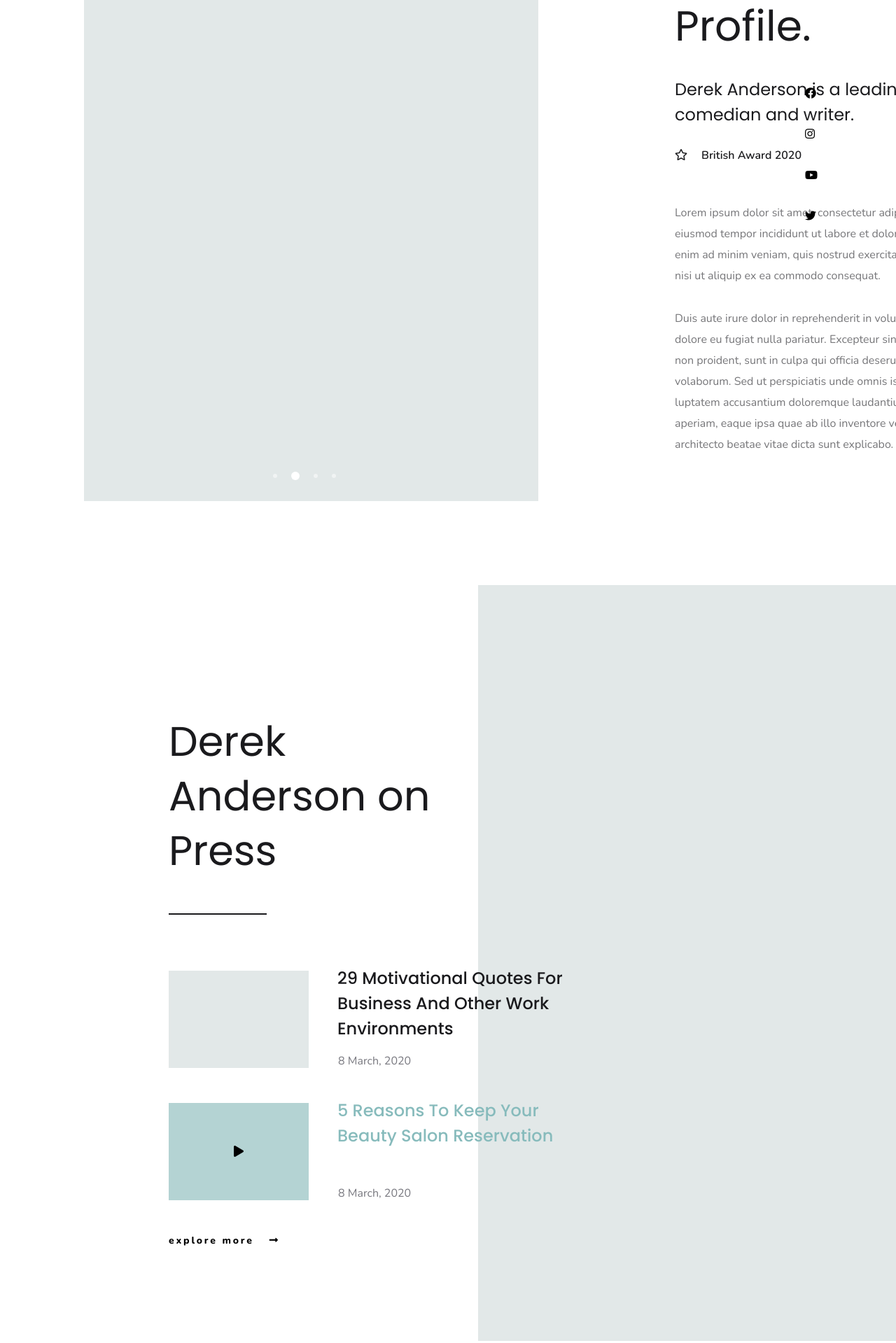
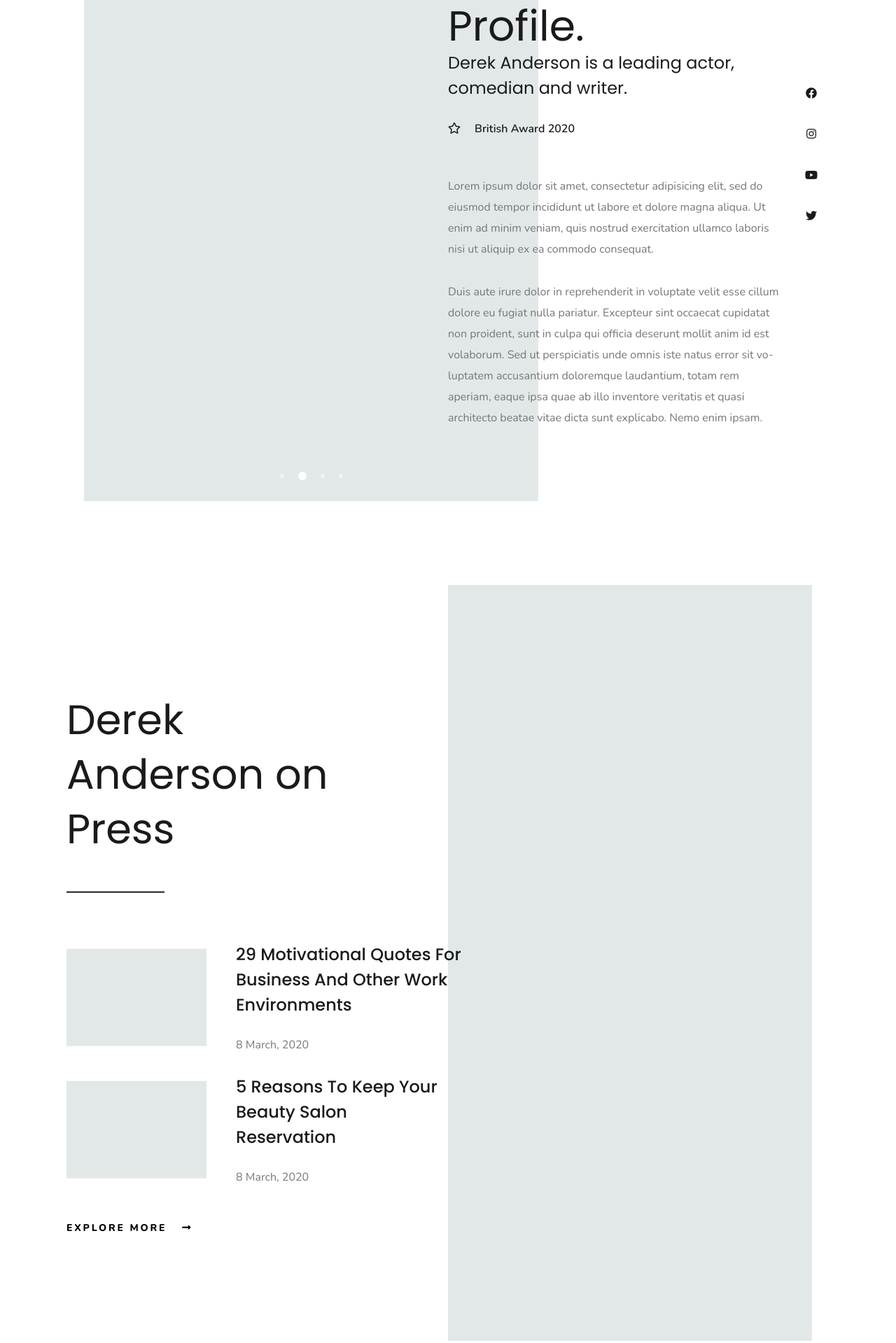
Before and after one commit to NataliKomarova/MITALENT, a plain HTML site: page index.html in a window 1280 px wide. Shown: the part 1432-3351 px from the top of the page at 70% size. Drawn offline with nearby package versions, Linux system fonts and the light colour scheme.

Commit message:
2, 3 screen changes sizing and structures

```diff
--- a/CSS/_base.scss
+++ b/CSS/_base.scss
@@ -78,6 +78,10 @@ header{
     }
 }
 
+.photo-page:last-child{
+    margin: 0;
+}
+
 footer{
     height: 230px;
     position: relative;
--- a/CSS/_profile.scss
+++ b/CSS/_profile.scss
@@ -169,6 +169,11 @@
     position: relative;
     box-sizing: border-box;
 
+    .photo-slider-control-block{
+        width: 50%;
+        height: 100%;
+    }
+
     .photo-slider-control {
         width: 649px;
         height: 100%;
@@ -177,21 +182,16 @@
     }
 
     .about-person {
-        flex-grow: 1;
         height: 100%;
-        position: relative;
     }
 
     .person-content{
+        flex-grow: 1;
         width: 477px;
-        position: absolute;
-        left: 195px;
-        top: 91px;
+        margin-top: 91px;
     }
 
-    .about-person-controls{
-        width: 100%;
-    }
+
 
     .about-person-pages{
         padding-left: 0;
@@ -272,19 +272,27 @@
         padding-left: 0;
         list-style: none;
         margin: 0;
+        flex-direction: column;
     }
 
     .social-network{
-        padding-bottom: 40px;
+        margin-bottom: 40px;
+        text-decoration: unset;
+        color:$primary-color;
+        &:hover{
+            color: rgba(26, 26, 29, 0.5);
+            }
     }
 }
 
 .third-screen{
     height: 1080px;
+    padding: 120px;
+    padding-top: 0px;
     position: relative;
 
     .left-info-block{
-        width: 960px;
+        width: 50%;
         height: 100%;
         position: relative;
     }
@@ -292,8 +300,9 @@
     .left-info-content{
         width: 570px;
         position: absolute;
-        left: 241px;
-        top: 185px;
+        left: 50%;
+        top: 50%;
+        transform: translate(-50%, -50%);
     }
 
     .left-title{
@@ -313,57 +322,64 @@
     }
 
     .left-article{
-        position: relative;
         height: 139px;
+        width: 100%;
         margin-bottom: 50px;
+
+        &:hover{
+
+            .article-title{
+                color: #87bbbc;
+            }
+
+            .article-photo{
+                background-color: #b4d3d3;
+                i{
+                    display: inline-block;
+                    position: relative;
+                    left: 50%;
+                    top: 50%;
+                    transform: translate(-50%, -50%);
+                }
+            }
+        }
+    }
+
+    .title-date-block{
+        height: 100%;
     }
 
     .article-photo{
         width: 200px;
         height: 139px;
+        flex-shrink: 0;
         background-color: $photo-color;
-        position: absolute;
-        top: 0;
-        left: 0;
+        margin-right: 42px;
 
         i{
-            position: relative;
-            left: 50%;
-            top: 50%;
-            transform: translate(-50%, -50%);
+            display: none;
         }
     }
 
     .article-title{
-        max-width: 329px;
         font-size: 24px;
         line-height: 1.5;
         color: $primary-color;
-        position: absolute;
-        top: -7px;
-        right: 0;
+        margin-top: -10px;
+        margin-bottom: 30px;
     }
 
     .article-date{
         font-size: 16px;
         color: #77777e;
-        position: absolute;
-        bottom: 0;
-        left: 242px;
-    }
-
-    .left-video{
-        background-color: #b4d3d3;
-    }
-
-    .left-video-title{
-        color: #87bbbc;
     }
 
     .more-info{
         font-size: 14px;
         letter-spacing: 2.8px;
         color: #000000;
+        margin-top: 63px;
+        text-transform: uppercase;
     }
 
     .fa-long-arrow-alt-right{
@@ -371,7 +387,7 @@
     }
 
     .right-photo{
-        width: 840px;
+        flex-grow: 1;
         height: 100%;
         background-color: $photo-color;
     }
--- a/index.html
+++ b/index.html
@@ -60,6 +60,7 @@
     </section>
 
     <section class="second-screen flex-container">
+        <div class="photo-slider-control-block">
             <div class="photo-slider-control">
                 <ul class="photo-pages flex-container">
                     <li class="photo-page"></li>
@@ -67,6 +68,7 @@
                     <li class="photo-page"></li>
                     <li class="photo-page"></li>
                 </ul>
+            </div>
         </div>
         <div class="about-person">
             <div class="person-content">
@@ -79,14 +81,17 @@
                     </ul>
                 </div>
                 <div class="about-person-content">
-                    <h1 class="content-name poppins-regular">Profile.</h1>
-                    <div class="content-intro poppins-regular">Derek Anderson is a leading actor, comedian and writer.
+                    <h2 class="content-name poppins-regular">Profile.</h>
+                        <div class="content-intro poppins-regular">Derek Anderson is a leading actor, comedian and
+                            writer.
                         </div>
                         <div class="awards nunito-semibold"><i class="far fa-star"></i>British Award 2020</div>
                         <div class="content-text nunito-regular">
-                        Lorem ipsum dolor sit amet, consectetur adipisicing elit, sed do eiusmod tempor incididunt ut
+                            Lorem ipsum dolor sit amet, consectetur adipisicing elit, sed do eiusmod tempor incididunt
+                            ut
                             labore
-                        et dolore magna aliqua. Ut enim ad minim veniam, quis nostrud exercitation ullamco laboris nisi
+                            et dolore magna aliqua. Ut enim ad minim veniam, quis nostrud exercitation ullamco laboris
+                            nisi
                             ut
                             aliquip ex ea commodo consequat.
                             <br><br>
@@ -95,39 +100,44 @@
                             mollit
                             anim id est volaborum. Sed ut perspiciatis unde omnis iste natus error sit vo- luptatem
                             accusantium
-                        doloremque laudantium, totam rem aperiam, eaque ipsa quae ab illo inventore veritatis et quasi
+                            doloremque laudantium, totam rem aperiam, eaque ipsa quae ab illo inventore veritatis et
+                            quasi
                             architecto beatae vitae dicta sunt explicabo. Nemo enim ipsam.
                         </div>
                 </div>
             </div>
         </div>
         <div class="social-networks-block">
-            <ul class="social-networks">
-                <li class="social-network"><i class="fab fa-facebook"></i></li>
-                <li class="social-network"><i class="fab fa-instagram"></i></li>
-                <li class="social-network"><i class="fab fa-youtube"></i></li>
-                <li class="social-network"><i class="fab fa-twitter"></i></li>
-            </ul>
+            <div class="social-networks flex-container">
+                <a href="#" class="social-network"><i class="fab fa-facebook"></i></a>
+                <a href="#" class="social-network"><i class="fab fa-instagram"></i></a>
+                <a href="#" class="social-network"><i class="fab fa-youtube"></i></a>
+                <a href="#" class="social-network"><i class="fab fa-twitter"></i></a>
+            </div>
         </div>
     </section>
     <section class="third-screen flex-container">
         <div class="left-info-block">
             <div class="left-info-content">
-                <h1 class="left-title poppins-regular">Derek Anderson on Press</h1>
+                <h2 class="left-title poppins-regular">Derek Anderson on Press</h2>
                 <div class="left-stick"></div>
-                <div class="left-article">
-                    <div class="article-photo"></div>
+                <div class="left-article flex-container">
+                    <div class="article-photo"><i class="fas fa-play"></i></div>
+                    <div class="title-date-block">
                         <div class="article-title poppins-medium">29 Motivational Quotes For Business And Other Work
                             Environments</div>
                         <div class="article-date nunito-regular">8 March, 2020</div>
                     </div>
-                <div class="left-article">
-                    <div class="article-photo left-video"><i class="fas fa-play"></i></div>
-                    <div class="article-title left-video-title poppins-medium">5 Reasons To Keep Your Beauty Salon
-                        Reservation</div>
+                </div>
+                <div class="left-article flex-container">
+                    <div class="article-photo"><i class="fas fa-play"></i></div>
+                    <div class="title-date-block">
+                        <div class="article-title poppins-medium">5 Reasons To Keep Your Beauty Salon<br> Reservation</div>
                         <div class="article-date nunito-regular">8 March, 2020</div>
                     </div>
+                </div>
             <div class="more-info nunito-extrabold">explore more<i class="fas fa-long-arrow-alt-right"></i></div>
+        </div>
         </div>
         </div>
         <div class="right-photo"></div>
@@ -136,7 +146,7 @@
     <section class="forth-screen flex-container">
         <div class="section-header flex-container">
             <div class="section-header-block-left">
-                <h1 class="forth-title poppins-regular">Similar Clients</h1>
+                <h2 class="forth-title poppins-regular">Similar Clients</h>
                     <div class="forth-stick"></div>
             </div>
             <div class="section-header-block-right">
```
Also changed, not shown: CSS/site.css, 1 other file. Lines whose indentation alone changed are shown as unchanged.
